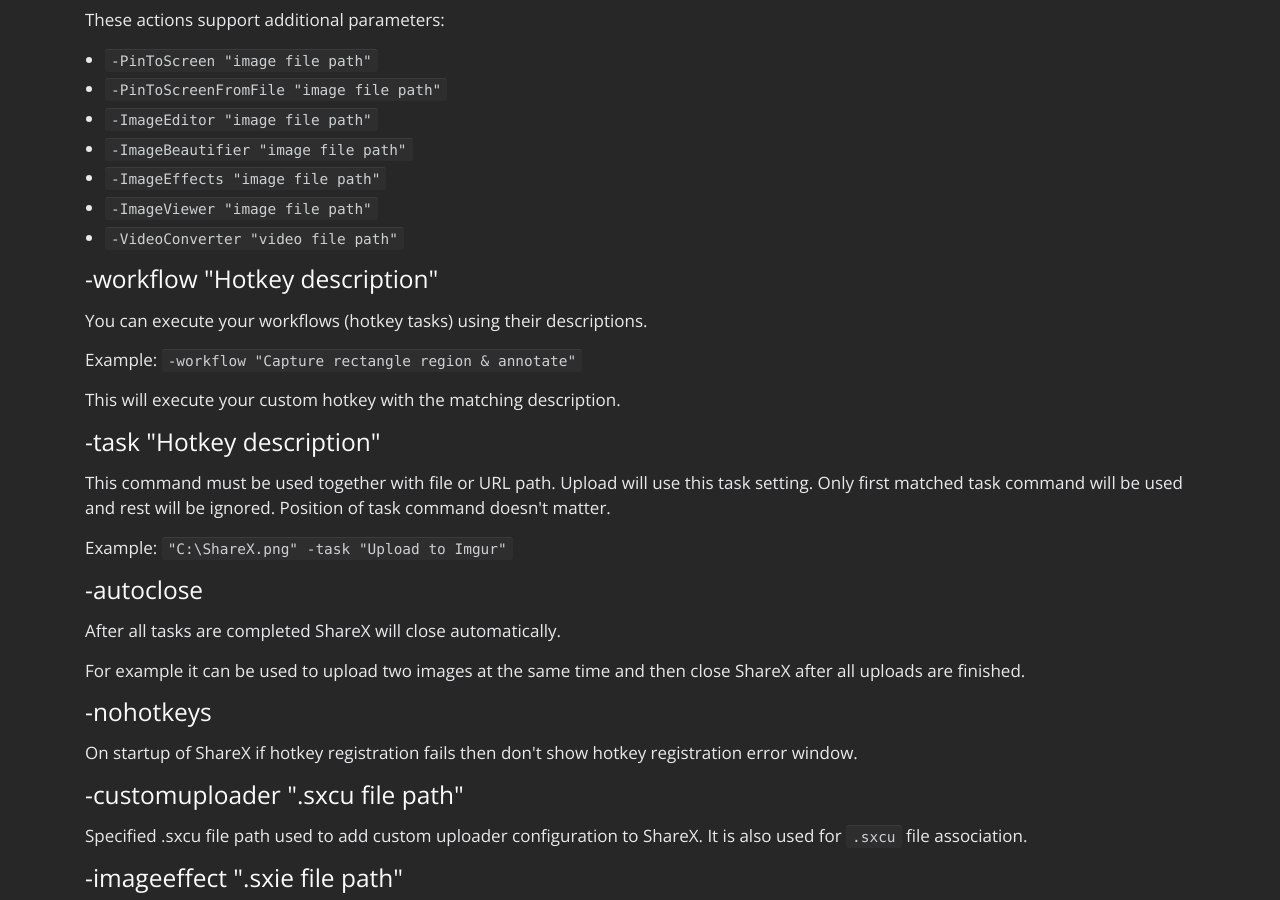
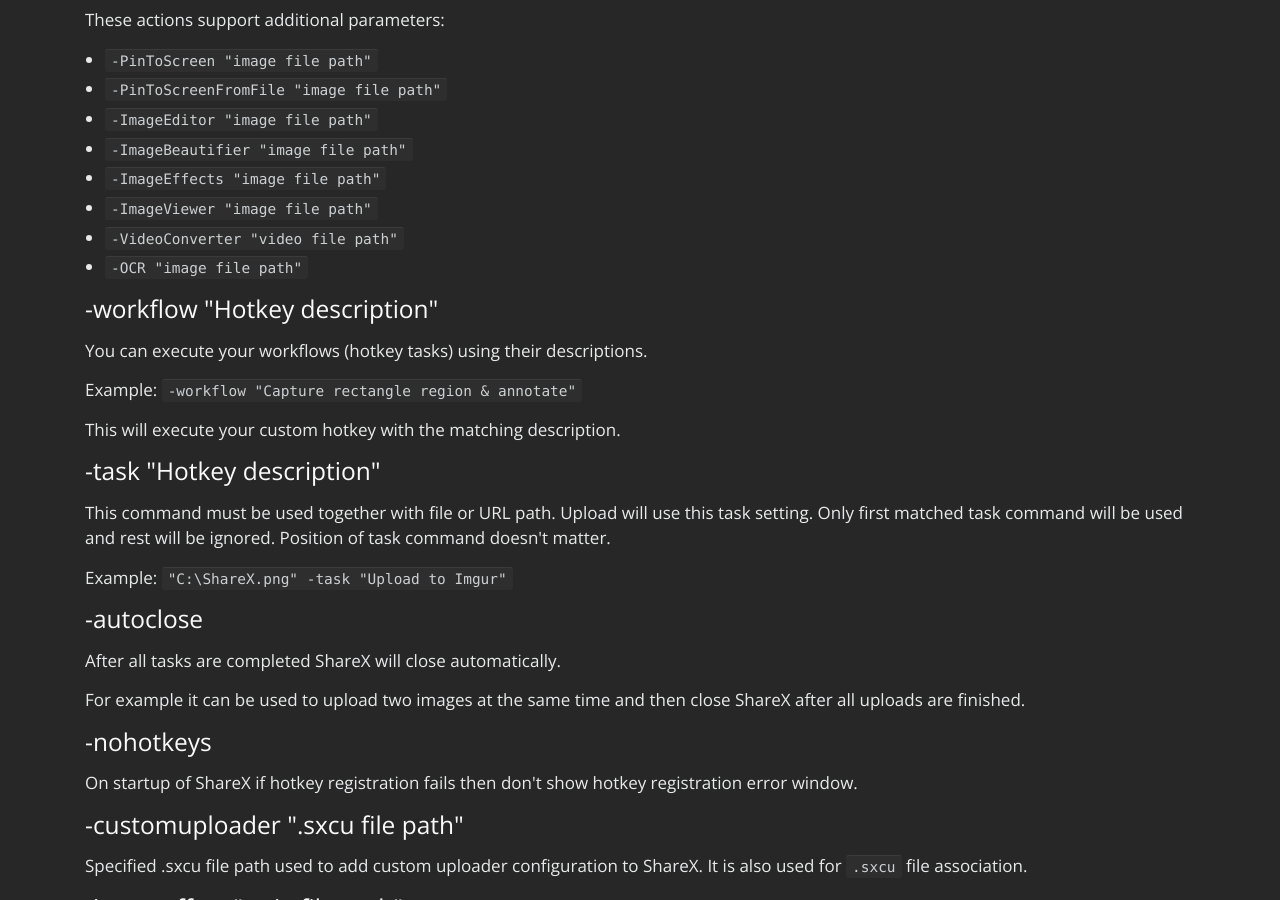
Before and after one commit to ShareX/sharex.github.io, a Jekyll site: the page built from docs/command-line-arguments.md, in a window 1280 px wide and 900 px high, scrolled down 999 px. Built offline with Jekyll 4.4.1, drawn with Linux system fonts in a browser that asks for light colours.

Commit message:
Update command-line-arguments.md

```diff
--- a/docs/command-line-arguments.md
+++ b/docs/command-line-arguments.md
@@ -42,6 +42,7 @@
 * `-ImageEffects "image file path"`
 * `-ImageViewer "image file path"`
 * `-VideoConverter "video file path"`
+* `-OCR "image file path"`
 
 ### -workflow "Hotkey description"
 
```
